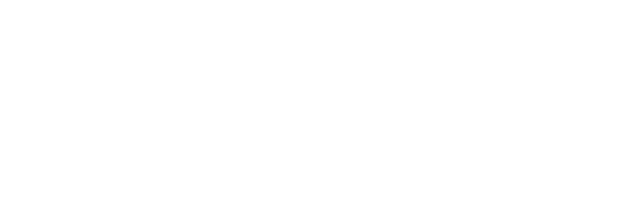
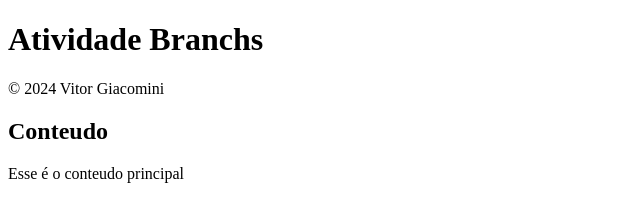
Before and after one commit to VitorGiacomini/atividade-branchs, a plain HTML site: page index.html in a window 1280 px wide. Shown: the whole page, without its empty margins (0-640 px from the left). Drawn offline with Linux system fonts and the light colour scheme.

Commit message:
add content

```diff
--- a/index.html
+++ b/index.html
@@ -4,8 +4,19 @@
     <meta charset="UTF-8">
     <meta name="viewport" content="width=device-width, initial-scale=1.0">
     <title>Document</title>
+    <link rel="stylesheet" href="style.css">
 </head>
 <body>
+    <header>
+        <h1>Atividade Branchs</h1>
+    </header>
+    <footer>
+        <p>&copy; 2024 Vitor Giacomini</p>
+    </footer>
+    <section>
+        <h2>Conteudo</h2>
+        <p>Esse é o conteudo principal</p>
+    </section>
 
 </body>
 </html>
```
